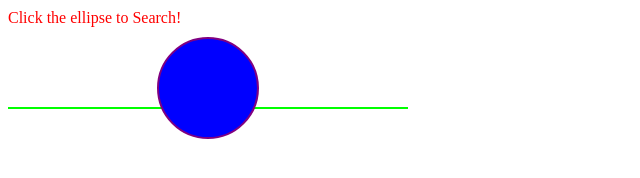
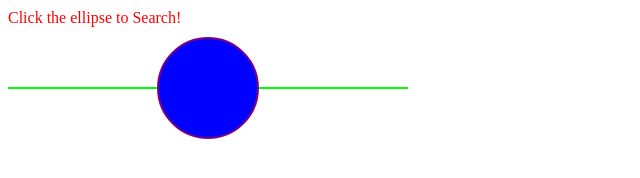
Before and after one commit to asolr/MyGit, a plain HTML site: page index.html in a window 1280 px wide. Shown: the whole page, without its empty margins (0-640 px from the left). Drawn offline with Linux system fonts and the light colour scheme.

Commit message:
Again more Modified code to practice code. -tmc

```diff
--- a/index.html
+++ b/index.html
@@ -5,7 +5,7 @@
 <body>
 <svg height="1024" width="768">
 <text x="0" y="15" fill="red">Click the ellipse to Search!</text>
-<line x1="0" y1="100" x2="400" y2="100" style="stroke:rgb(0,255,0);stroke-width:2" />
+<line x1="0" y1="80" x2="400" y2="80" style="stroke:rgb(0,255,0);stroke-width:2" />
 <a xlink:href="https://duckduckgo.com/?q=svg+example&ia=about" target="_blank">
 <ellipse cx="200" cy="80" rx="50" ry="50" style="fill:blue;stroke:purple;stroke-width:2">
 <animate attributeName="fill" attributeType="CSS" from="blue" to="red" begin="2s" dur="5s" fill="white" repeatCount="indefinite" />
```
